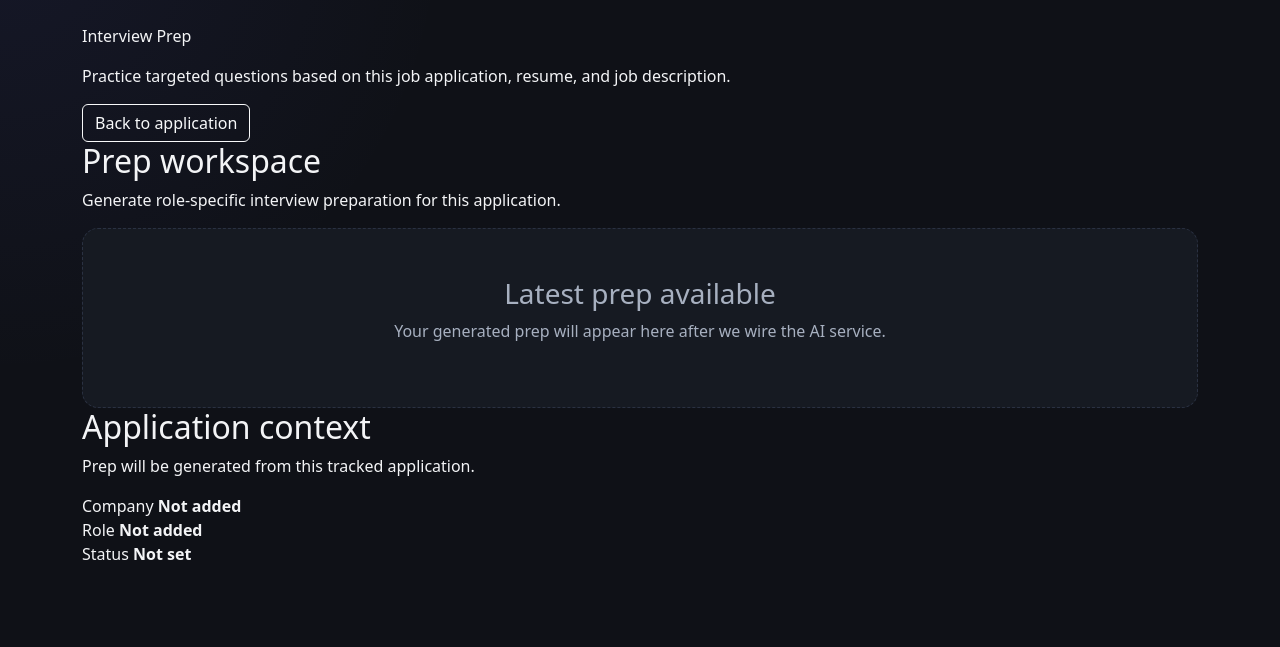
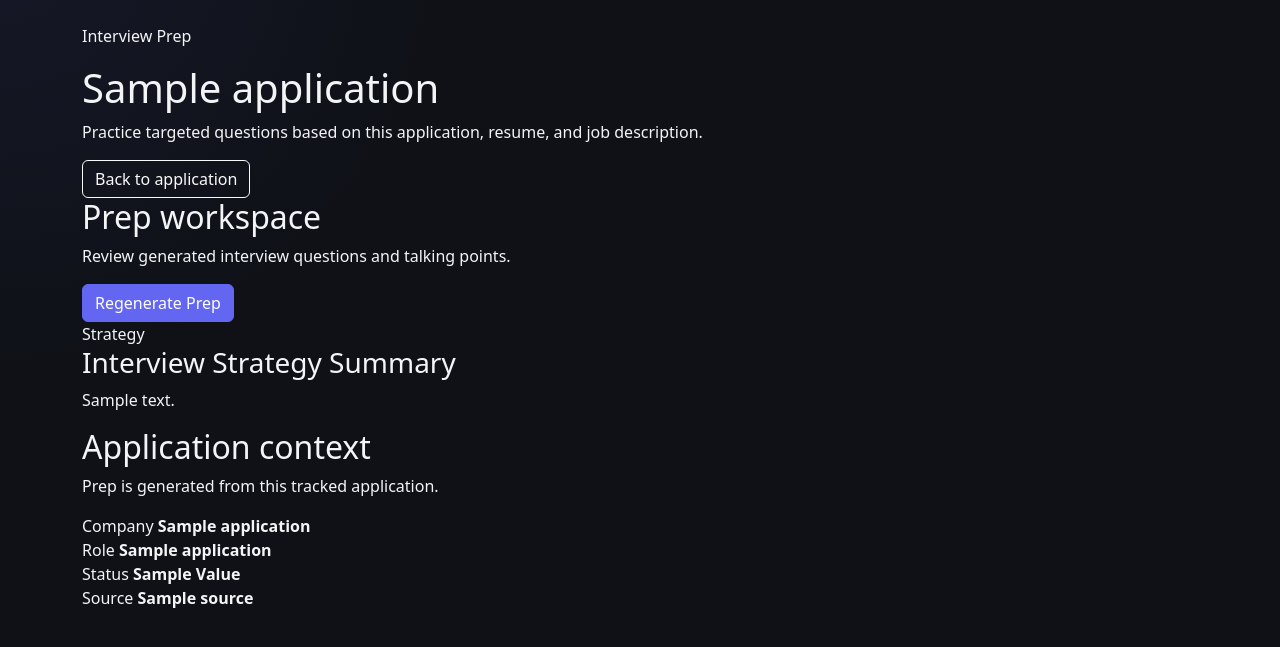
Before and after one commit to AtramAniket/career_os, a Flask app: template app/templates/interview_prep/detail.html in a window 1280 px wide. Shown: the part 72-719 px from the top of the page. Run offline with Flask 3, Linux system fonts and the light colour scheme; tables that the repository leaves empty hold one stand-in row (values such as "Sample post"); the template is opened without the code that fills it: values that come from a table or form of the project are taken from there, most other values are stand-ins (such as "Sample title", 1, 10 or a date in 2020).

Commit message:
created partials and rendered it

```diff
--- a/app/templates/interview_prep/detail.html
+++ b/app/templates/interview_prep/detail.html
@@ -3,70 +3,14 @@
 {% block title %}Interview Prep | Career OS{% endblock %}
 
 {% block content %}
-<section class="page-shell">
-  <div class="page-header">
-    <div>
-      <p class="eyebrow">Interview Prep</p>
-      <h1>{{ application.role_title }}</h1>
-      <p class="page-subtitle">
-        Practice targeted questions based on this job application, resume, and job description.
-      </p>
-    </div>
+<section class="page-shell interview-prep-page">
 
-    <a href="{{ url_for('applications.detail', application_id=application.id) }}" class="btn btn-outline-light">
-      Back to application
-    </a>
+  {% include "interview_prep/partials/_hero.html" %}
+
+  <div class="content-grid two-column-grid">
+    {% include "interview_prep/partials/_prep_workspace.html" %}
+    {% include "interview_prep/partials/_application_context.html" %}
   </div>
 
-  <div class="content-grid two-column-grid">
-    <section class="panel-card">
-      <div class="section-heading">
-        <div>
-          <h2>Prep workspace</h2>
-          <p>Generate role-specific interview preparation for this application.</p>
-        </div>
-      </div>
-
-      {% if latest_prep %}
-        <div class="empty-state">
-          <h3>Latest prep available</h3>
-          <p>Your generated prep will appear here after we wire the AI service.</p>
-        </div>
-      {% else %}
-        <div class="empty-state">
-          <h3>No interview prep yet</h3>
-          <p>
-            Soon, this page will generate HR, technical, project-based, and resume-based questions.
-          </p>
-        </div>
-      {% endif %}
-    </section>
-
-    <aside class="panel-card">
-      <div class="section-heading">
-        <div>
-          <h2>Application context</h2>
-          <p>Prep will be generated from this tracked application.</p>
-        </div>
-      </div>
-
-      <div class="meta-list">
-        <div>
-          <span>Company</span>
-          <strong>{{ application.company_name or "Not added" }}</strong>
-        </div>
-
-        <div>
-          <span>Role</span>
-          <strong>{{ application.role_title or "Not added" }}</strong>
-        </div>
-
-        <div>
-          <span>Status</span>
-          <strong>{{ application.status.value if application.status else "Not set" }}</strong>
-        </div>
-      </div>
-    </aside>
-  </div>
 </section>
 {% endblock %}
--- /dev/null
+++ b/app/templates/interview_prep/partials/_application_context.html
@@ -0,0 +1,32 @@
+<aside class="panel-card application-context-card">
+  <div class="section-heading">
+    <div>
+      <h2>Application context</h2>
+      <p>Prep is generated from this tracked application.</p>
+    </div>
+  </div>
+
+  <div class="meta-list">
+    <div>
+      <span>Company</span>
+      <strong>{{ application.company_name or "Not added" }}</strong>
+    </div>
+
+    <div>
+      <span>Role</span>
+      <strong>{{ application.role_title or "Not added" }}</strong>
+    </div>
+
+    <div>
+      <span>Status</span>
+      <strong>
+        {{ application.status.value|replace("_", " ")|title if application.status else "Not set" }}
+      </strong>
+    </div>
+
+    <div>
+      <span>Source</span>
+      <strong>{{ application.source or "Not added" }}</strong>
+    </div>
+  </div>
+</aside>
--- /dev/null
+++ b/app/templates/interview_prep/partials/_hero.html
@@ -0,0 +1,18 @@
+<div class="page-header">
+  <div>
+    <p class="eyebrow">Interview Prep</p>
+
+    <h1>{{ application.role_title }}</h1>
+
+    <p class="page-subtitle">
+      Practice targeted questions based on this application, resume, and job description.
+    </p>
+  </div>
+
+  <a
+    href="{{ url_for('applications.detail', application_id=application.id) }}"
+    class="btn btn-outline-light"
+  >
+    Back to application
+  </a>
+</div>
--- /dev/null
+++ b/app/templates/interview_prep/partials/_prep_workspace.html
@@ -0,0 +1,94 @@
+<section class="panel-card prep-workspace-card">
+  <div class="section-heading">
+    <div>
+      <h2>Prep workspace</h2>
+      <p>Review generated interview questions and talking points.</p>
+    </div>
+
+    <form
+      method="POST"
+      action="{{ url_for('interview_prep.generate', application_id=application.id) }}"
+    >
+      {{ csrf_token.hidden_tag() }}
+
+      <button type="submit" class="btn btn-primary">
+        Regenerate Prep
+      </button>
+    </form>
+  </div>
+
+  {% if latest_prep %}
+
+    <div class="prep-summary-card">
+      <span class="eyebrow">Strategy</span>
+      <h3>Interview Strategy Summary</h3>
+
+      <p>
+        {{ latest_prep.questions_json.get("strategy_summary", "No strategy summary generated yet.") }}
+      </p>
+    </div>
+
+    {% set question_sections = [
+      ("HR Questions", "hr_questions"),
+      ("Technical Questions", "technical_questions"),
+      ("Project Questions", "project_questions"),
+      ("Resume-Based Questions", "resume_based_questions"),
+      ("Red Flags To Prepare For", "red_flags_to_prepare_for")
+    ] %}
+
+    {% for title, key in question_sections %}
+      {% set questions = latest_prep.questions_json.get(key, []) %}
+
+      {% if questions %}
+        <section class="question-section">
+          <div class="section-heading compact-heading">
+            <div>
+              <h3>{{ title }}</h3>
+              <p>{{ questions|length }} generated questions</p>
+            </div>
+          </div>
+
+          <div class="question-list">
+            {% for item in questions %}
+              <article class="question-card">
+                <h4>{{ item.get("question", "Question unavailable") }}</h4>
+
+                <div class="question-meta">
+                  <strong>Why it might be asked</strong>
+                  <p>{{ item.get("why_it_might_be_asked", "No explanation provided.") }}</p>
+                </div>
+
+                <div class="question-guidance">
+                  <strong>Answer guidance</strong>
+                  <p>{{ item.get("answer_guidance", "No answer guidance provided.") }}</p>
+                </div>
+              </article>
+            {% endfor %}
+          </div>
+        </section>
+      {% endif %}
+    {% endfor %}
+
+  {% else %}
+
+    <div class="empty-state">
+      <h3>No interview prep yet</h3>
+
+      <p>
+        Generate role-specific interview preparation based on your resume and job description.
+      </p>
+
+      <form
+        method="POST"
+        action="{{ url_for('interview_prep.generate', application_id=application.id) }}"
+      >
+        {{ csrf_token.hidden_tag() }}
+
+        <button type="submit" class="btn btn-primary">
+          Generate Interview Prep
+        </button>
+      </form>
+    </div>
+
+  {% endif %}
+</section>
```
